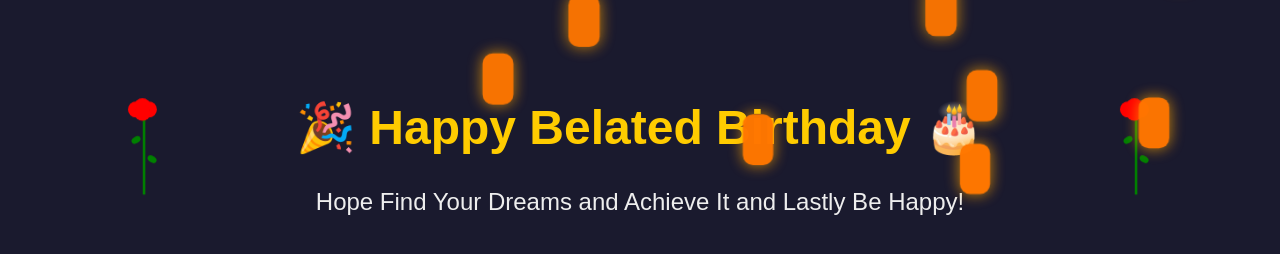
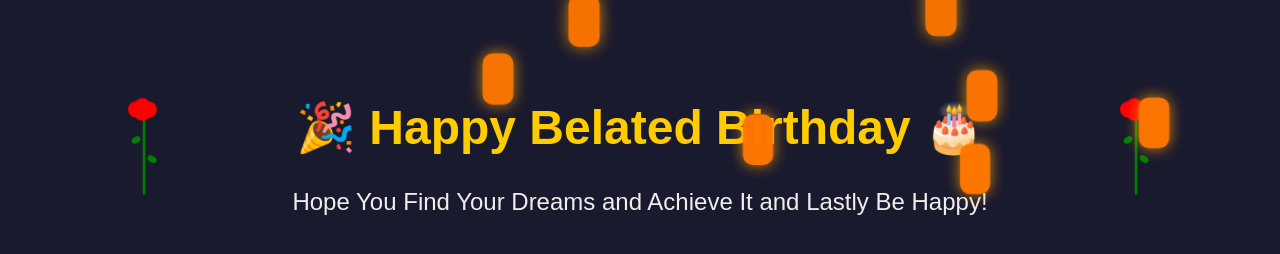
Before and after one commit to Bestin00/birthday, a plain HTML site: page index.html in a window 1280 px wide. Both pictures are taken after a click on the button "Click Here". Shown: the top 254 px of the page. Drawn offline with Linux system fonts and the light colour scheme.

Commit message:
Update index.html

```diff
--- a/index.html
+++ b/index.html
@@ -14,7 +14,7 @@
     <div id="content" style="display: none">
       <div class="container">
         <h1>🎉 Happy Belated Birthday 🎂</h1>
-        <p>Hope Find Your Dreams and Achieve It and Lastly Be Happy!</p>
+        <p>Hope You Find Your Dreams and Achieve It and Lastly Be Happy!</p>
 
      <!--   <div class="image-gallery">-->
          <!-- <img id="slideImage" src="image1.jpg" alt="Memory" />-->
```
